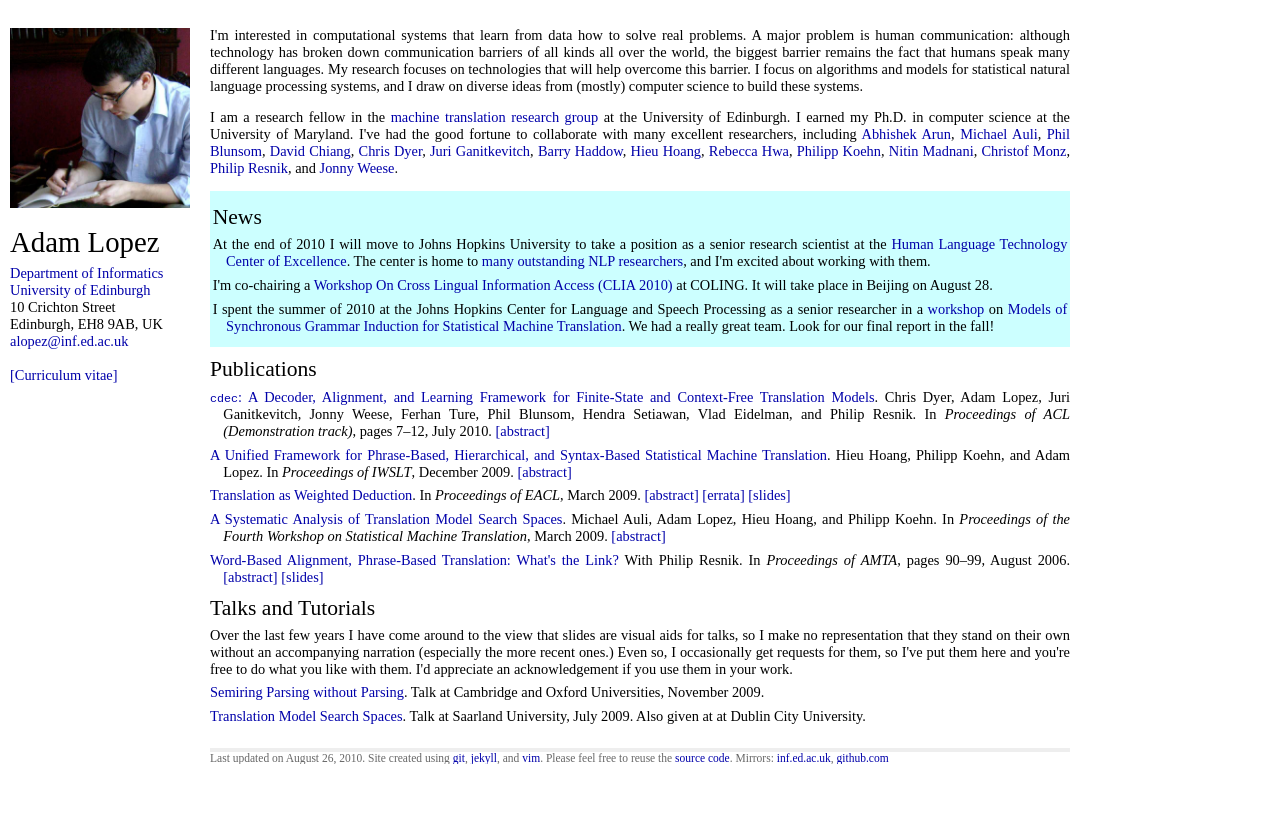
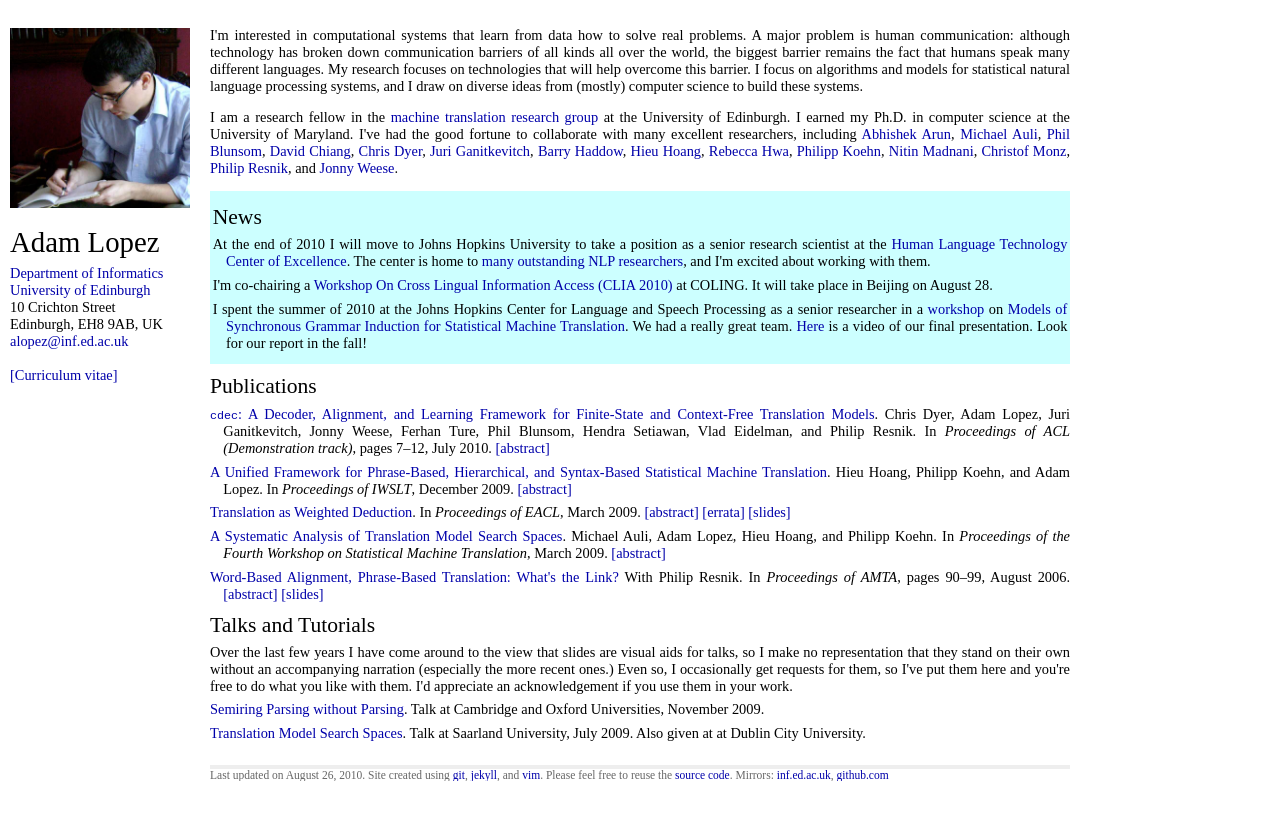
Before and after one commit to alopez/alopez.github.com, a Jekyll site: the page built from index.html, in a window 1280 px wide. Shown: the top 820 px of the page. Built offline with Jekyll 4.4.1, drawn with Linux system fonts in a browser that asks for light colours.

Commit message:
Added CLSP video

```diff
--- a/index.html
+++ b/index.html
@@ -57,7 +57,8 @@ I've had the good fortune to collaborate with many excellent researchers, includ
   in a <a href="http://www.clsp.jhu.edu/workshops/">workshop</a> on
   <a href="http://www.clsp.jhu.edu/workshops/ws10/groups/msgismt/">
     Models of Synchronous Grammar Induction for Statistical Machine Translation</a>.
-    We had a really great team.  Look for our final report in the fall!</li>
+    We had a really great team.  <a href="http://webcast.jhu.edu/mediasite/Viewer/?peid=a880032f43be4860be4e5a4f27a951d4">Here</a>
+    is a video of our final presentation.  Look for our report in the fall!</li>
 </ul>
 </div>
 
```
